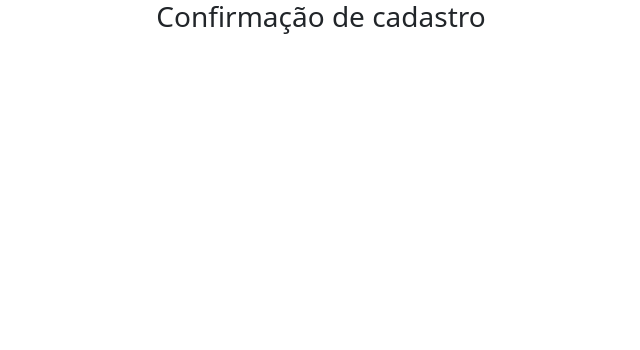
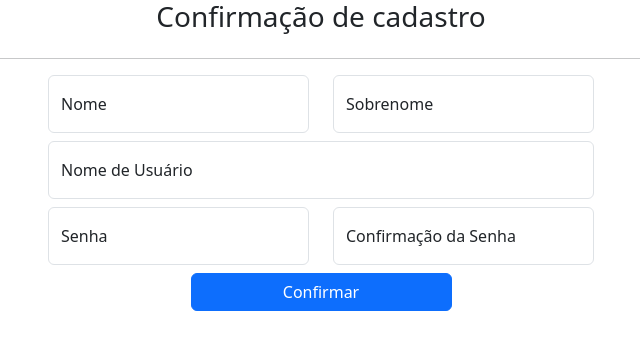
Before and after one commit to abispo/curso-python-proway-20231111, a Django app: page /registro/ in a window 1280 px wide. Shown: the top 350 px of the page, without its empty margins (319-959 px from the left). Run offline with Django 5.2, Linux system fonts and the light colour scheme.

Commit message:
Arquivos aula 06 python web

```diff
--- a/modulo03-python-web-com-django/20240330_aula06/registro/templates/registro/registro.html
+++ b/modulo03-python-web-com-django/20240330_aula06/registro/templates/registro/registro.html
@@ -7,4 +7,55 @@
         </div>
     </div>
 
+    <hr>
+
+    <form action="" method="POST">
+        {% csrf_token %}
+        <div class="row justify-content-center">
+            <div class="col-3">
+                <div class="form-floating">
+                    <input type="text" name="nome" id="nome" class="form-control" placeholder="Nome" required>
+                    <label for="nome">Nome</label>
+                </div>
+            </div>
+            <div class="col-3">
+                <div class="form-floating">
+                    <input type="text" name="sobrenome" id="sobrenome" class="form-control" placeholder="Sobrenome" required>
+                    <label for="sobrenome">Sobrenome</label>
+                </div>
+            </div>
+        </div>
+        <div class="row justify-content-center mt-2">
+            <div class="col-6">
+                <div class="form-floating">
+                    <input type="text" name="nome_de_usuario" id="nome_de_usuario" class="form-control" placeholder="Nome de Usuário" required>
+                    <label for="nome_de_usuario">Nome de Usuário</label>
+                </div>
+            </div>
+        </div>
+        <div class="row justify-content-center mt-2">
+            <div class="col-3">
+                <div class="form-floating">
+                    <input type="password" name="senha" id="senha" class="form-control" placeholder="Senha" required>
+                    <label for="senha">Senha</label>
+                </div>
+            </div>
+            <div class="col-3">
+                <div class="form-floating">
+                    <input type="password" name="confirmacao_senha" id="confirmacao_senha" class="form-control" placeholder="Confirmação Senha" required>
+                    <label for="confirmacao_senha">Confirmação da Senha</label>
+                </div>
+            </div>
+        </div>
+
+        <input type="hidden" name="id_pre_registro" value="">
+        <input type="hidden" name="email" value="">
+
+        <div class="row justify-content-center mt-2">
+            <div class="col-3 d-grid">
+                <button type="submit" class="btn btn-primary">Confirmar</button>
+            </div>
+        </div>
+    </form>
+
 {% endblock conteudo %}
```
